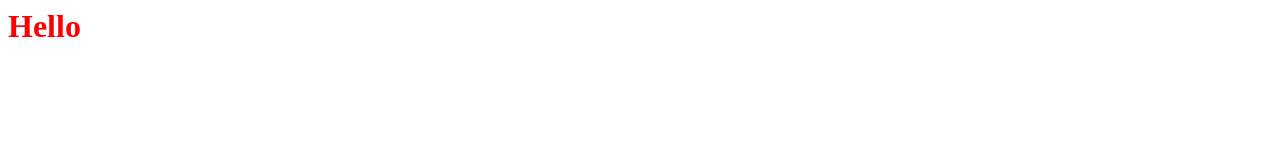
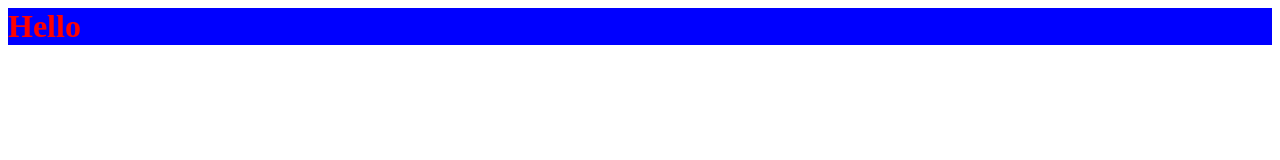
Before and after one commit to artibarti/git-test, a plain HTML site: page index.html in a window 1280 px wide. Drawn offline with Linux system fonts and the light colour scheme.

Commit message:
background color and new h6

```diff
--- a/index.html
+++ b/index.html
@@ -1,6 +1,8 @@
 <html>
 <head></head>
 <body>
-  <h1 style="color: red;">Hello</h1>
+  <h1 style="color: red; background-color: blue">Hello</h1>
+  <h6 style="color: white;">Test Document</h6>
+
 </body>
 </html>
```
